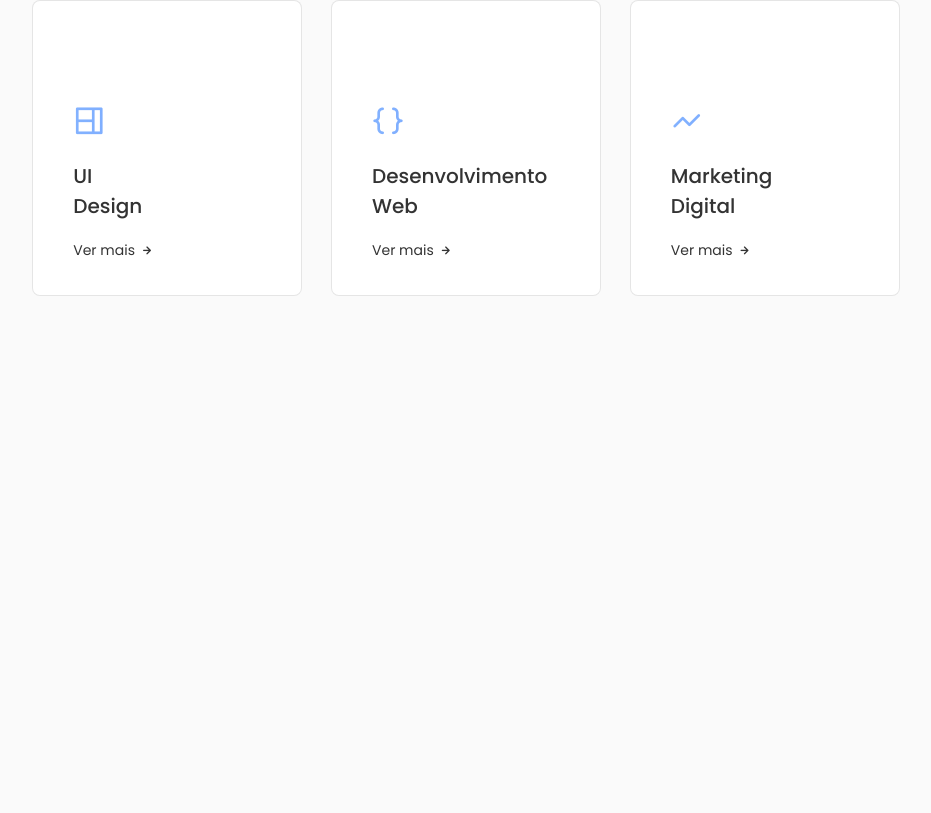
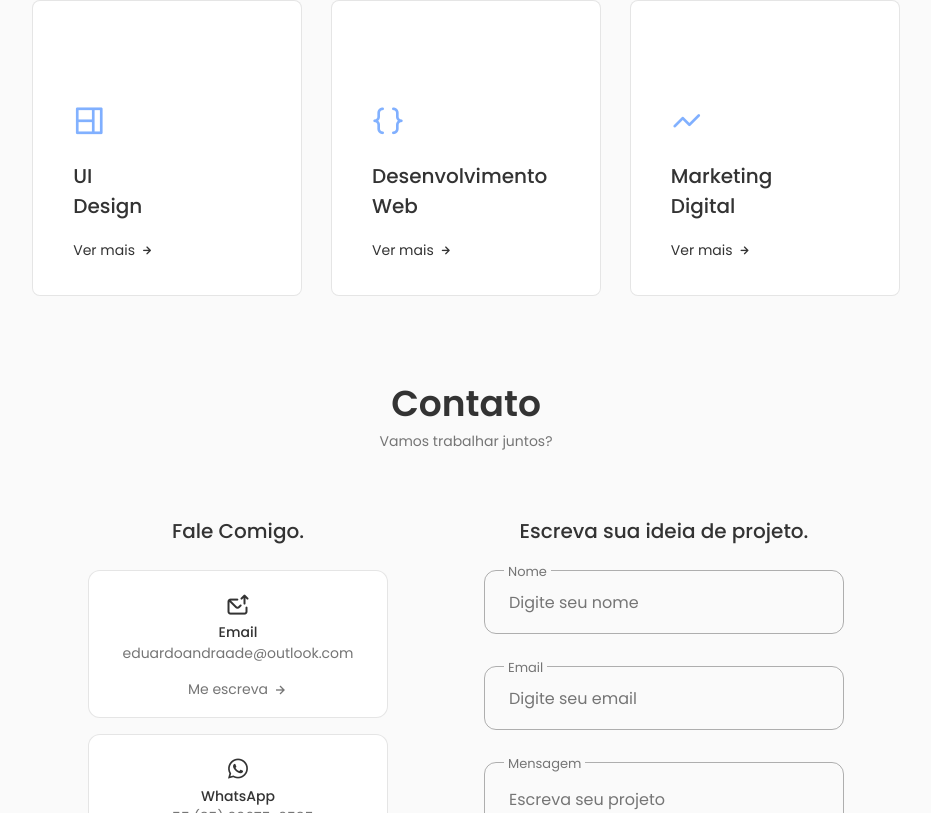
Before and after one commit to eduardoandraade/my-personal-portifolio, a React (Create React App) app: page / in a window 1280 px wide. Shown: the part 1987-2800 px from the top of the page, without its empty margins (174-1105 px from the left). Before the commit the page ends 2315 px from the top, so only its background shows below. Built offline with nearby package versions, Linux system fonts and the light colour scheme.

Commit message:
contact component created and integrated with emailJS API

```diff
--- a/package.json
+++ b/package.json
@@ -3,9 +3,11 @@
   "version": "0.1.0",
   "private": true,
   "dependencies": {
+    "@emailjs/browser": "^3.11.0",
     "@testing-library/jest-dom": "^5.16.5",
     "@testing-library/react": "^13.4.0",
     "@testing-library/user-event": "^13.5.0",
+    "emailjs-com": "^3.2.0",
     "react": "^18.2.0",
     "react-dom": "^18.2.0",
     "react-scripts": "5.0.1",
--- a/src/App.css
+++ b/src/App.css
@@ -1,4 +1,5 @@
 @import url('https://fonts.googleapis.com/css2?family=Poppins:wght@400;500;600&display=swap');
+
 
 /* ------ VARIABLES CSS ------ */
 :root {
@@ -68,6 +69,8 @@
   padding: 0;
   box-sizing: border-box;
 }
+
+
 
 html {
   scroll-behavior: smooth;
--- a/src/App.js
+++ b/src/App.js
@@ -1,5 +1,6 @@
 import './App.css';
 import About from './components/About/About';
+import Contact from './components/Contact/Contact';
 import Header from './components/Header/Header';
 import Home from './components/Home/Home';
 import Services from './components/Services/Services';
@@ -15,6 +16,7 @@
       <About />
       <Skills />
       <Services />
+      <Contact />
     </main>
 
     </>
--- /dev/null
+++ b/src/components/Contact/Contact.jsx
@@ -0,0 +1,134 @@
+import React, { useRef } from 'react';
+import emailjs from '@emailjs/browser';
+import './contact.css'
+
+
+const Contact = () => {
+
+    const form = useRef();
+
+    const sendEmail = (e) => {
+    e.preventDefault();
+
+    emailjs
+        .sendForm(
+            'service_he9bx59',
+            'template_ksoau6o',
+            form.current,
+            'AgxYIT4JNmGPXxPeV'
+        )
+        e.target.reset()
+    };
+
+  return (
+    <section className="contact section" id="contact">
+        <h2 className="section__title">Contato</h2>
+        <span className='section__subtitle'>Vamos trabalhar juntos?</span>
+
+        <div className="contact__container container grid">
+            <div className="contact__content">
+                <h3 className='contact__title'>Fale Comigo.</h3>
+
+                <div className="contact__info">
+                    <div className="contact__card">
+                    <i class="uil uil-envelope-upload contact__card-icon"></i>
+
+                        <h3 className="contact__card-title">Email</h3>
+                        <span className="contact__card-data">eduardoandraade@outlook.com</span>
+
+                        <a href="mailto:eduardoandraade@outlook.com" className='contact__button'>
+                            Me escreva{" "}
+                            <i className='bx bx-right-arrow-alt contact__button-icon'></i>
+                        </a>
+                    </div>
+
+                    <div className="contact__card">
+                    <i class="uil uil-whatsapp contact__card-icon"></i>
+
+                        <h3 className="contact__card-title">WhatsApp</h3>
+                        <span className="contact__card-data">+55 &#40;85&#41; 99675-9585</span>
+
+                        <a href="https://api.whatsapp.com/send/?phone=5585996759585&text&type=phone_number&app_absent=0" className='contact__button'>
+                            Enviar mensagem{" "}
+                            <i className='bx bx-right-arrow-alt contact__button-icon'></i>
+                        </a>
+                    </div>
+
+                    <div className="contact__card">
+                        <i class="uil uil-instagram contact__card-icon"></i>
+
+                        <h3 className="contact__card-title">Instagram</h3>
+                        <span className="contact__card-data">@eduardoandraade</span>
+
+                        <a href="https://instagram.com/eduardoandraade/" className='contact__button'>
+                            Me siga{" "}
+                            <i className='bx bx-right-arrow-alt contact__button-icon'></i>
+                        </a>
+                    </div>
+                </div>
+            </div>
+
+            <div className="contact__content">
+                <h3 className='contact__title'>Escreva sua ideia de projeto.</h3>
+
+                <form ref={form} onSubmit={sendEmail} className="contact__form">
+                    <div className="contact__form-div">
+                        <label className="contact__form-tag">Nome</label>
+                        <input
+                            type="text"
+                            name='name'
+                            className='contact__form-input'
+                            placeholder='Digite seu nome'
+                        />
+                    </div>
+
+                    <div className="contact__form-div">
+                        <label className="contact__form-tag">Email</label>
+                        <input
+                            type="email"
+                            name='email'
+                            className='contact__form-input'
+                            placeholder='Digite seu email'
+                        />
+                    </div>
+
+                    <div className="contact__form-div contact__form-area">
+                        <label className="contact__form-tag">Mensagem</label>
+                        <textarea
+                            name="project"
+                            className='contact__form-input'
+                            cols="30"
+                            rows="10"
+                            placeholder='Escreva seu projeto'
+                        ></textarea>
+                    </div>
+
+                    <button className="button button--flex">
+                        Enviar Mensagem
+                        <svg
+                                className="button__icon"
+                                xmlns="http://www.w3.org/2000/svg"
+                                width="24"
+                                height="24"
+                                viewBox="0 0 24 24"
+                                fill="none"
+                                >
+                                <path
+                                    d="M14.2199 21.9352C13.0399 21.9352 11.3699 21.1052 10.0499 17.1352L9.32988 14.9752L7.16988 14.2552C3.20988 12.9352 2.37988 11.2652 2.37988 10.0852C2.37988 8.91525 3.20988 7.23525 7.16988 5.90525L15.6599 3.07525C17.7799 2.36525 19.5499 2.57525 20.6399 3.65525C21.7299 4.73525 21.9399 6.51525 21.2299 8.63525L18.3999 17.1252C17.0699 21.1052 15.3999 21.9352 14.2199 21.9352ZM7.63988 7.33525C4.85988 8.26525 3.86988 9.36525 3.86988 10.0852C3.86988 10.8052 4.85988 11.9052 7.63988 12.8252L10.1599 13.6652C10.3799 13.7352 10.5599 13.9152 10.6299 14.1352L11.4699 16.6552C12.3899 19.4352 13.4999 20.4252 14.2199 20.4252C14.9399 20.4252 16.0399 19.4352 16.9699 16.6552L19.7999 8.16525C20.3099 6.62525 20.2199 5.36525 19.5699 4.71525C18.9199 4.06525 17.6599 3.98525 16.1299 4.49525L7.63988 7.33525Z"
+                                    fill="var(--container-color)"
+                                ></path>
+                                <path
+                                    d="M10.11 14.7052C9.92005 14.7052 9.73005 14.6352 9.58005 14.4852C9.29005 14.1952 9.29005 13.7152 9.58005 13.4252L13.16 9.83518C13.45 9.54518 13.93 9.54518 14.22 9.83518C14.51 10.1252 14.51 10.6052 14.22 10.8952L10.64 14.4852C10.5 14.6352 10.3 14.7052 10.11 14.7052Z"
+                                    fill="var(--container-color)"
+                                ></path>
+                        </svg>
+                    </button>
+                </form>
+            </div>
+
+        </div>
+    </section>
+  )
+}
+
+export default Contact
--- /dev/null
+++ b/src/components/Contact/contact.css
@@ -0,0 +1,152 @@
+.contact__container {
+    grid-template-columns: repeat(2, max-content);
+    justify-content: center;
+    column-gap: 6rem;
+    padding-bottom: 3rem;
+}
+
+.contact__title {
+    text-align: center;
+    font-size: var(--h3-font-size);
+    font-weight: var(--font-medium);
+    margin-bottom: var(--mb-1-5);
+}
+
+.contact__info {
+    display: grid;
+    row-gap: 1rem;
+    grid-template-columns: 300px;
+}
+
+.contact__card {
+    background-color: var(--container-color);
+    border: 1px solid rgba(0, 0, 0, 0.1);
+    padding: 1rem;
+    border-radius: 0.75rem;
+    text-align: center;
+}
+
+.contact__card-icon {
+    font-size: 1.5rem;
+    color: var(--title-color);
+    margin-bottom: var(--mb-0-25);
+}
+
+.contact__card-title,
+.contact__card-data {
+    font-size: var(--small-font-size);
+}
+
+.contact__card-title {
+    font-weight: var(--font-medium);
+}
+
+.contact__card-data {
+    display: block;
+    margin-bottom: var(--mb-0-75);
+}
+
+.contact__button {
+    color: var(--text-color);
+    font-size: var(--small-font-size);
+    display: inline-flex;
+    align-items: center;
+    justify-content: center;
+    column-gap: 0.25rem;
+}
+
+.contact__button-icon {
+    font-size: 1rem;
+    transition: .3s;
+}
+
+.contact__button:hover .contact__button-icon {
+    transform: translate(0.25rem);
+    color: #83B2FF;
+}
+
+
+.contact__form {
+    width: 360px;
+}
+
+.contact__form-div {
+    position: relative;
+    margin-bottom: var(--mb-2);
+    height: 4rem;
+}
+
+.contact__form-input {
+    position: absolute;
+    top: 0;
+    left: 0;
+    width: 100%;
+    height: 100%;
+    border: 1px solid rgba(0, 0, 0, 0.3);
+    background: none;
+    color: var(--text-color);
+    outline: none;
+    border-radius: 0.75rem;
+    padding: 1.5rem;
+    z-index: 1;
+}
+
+.contact__form-tag {
+    position: absolute;
+    top: -0.75rem;
+    left: 1.25rem;
+    font-size: var(--smaller-font-size);
+    padding: 0.25rem;
+    background-color: var(--body-color);
+    z-index: 10;
+}
+
+.contact__form-area {
+    height: 11rem;
+}
+
+.contact__form-area textarea {
+    resize: none;
+}
+
+/* ====== BREAKPOINT ====== */
+/* For large devices */
+@media screen and (max-width: 992px) {
+    .contact__container {
+        column-gap: 3rem;
+    }
+  }
+
+  /* For medium devices */
+  @media screen and (max-width: 768px) {
+    .contact__container {
+        grid-template-columns: 1fr;
+        row-gap: 3rem;
+    }
+
+    .contact__info {
+        justify-content: center;
+    }
+
+    .contact__form {
+        margin: 0 auto;
+    }
+
+  }
+
+  @media screen and (max-width: 576px) {
+    .contact__info {
+        grid-template-columns: 1fr;
+    }
+
+    .contact__form {
+        width: 100%;
+    }
+  }
+
+  /* For small devices */
+  @media screen and (max-width: 350px) {
+
+
+
+  }
--- a/src/components/Header/header.css
+++ b/src/components/Header/header.css
@@ -108,7 +108,19 @@
   .nav__toggle {
     font-size: 1.5rem;
     cursor: pointer;
+    animation-name: iconColorAnimation;
+    animation-duration: 3s;
+    animation-timing-function: linear;
+    animation-iteration-count: infinite;
   }
+
+  @keyframes iconColorAnimation {
+    0% { color: #83B2FF; }
+    50% { color: #9db3d5; }
+    100% { color: #83B2FF; }
+  }
+
+
 
   .nav__icon,
   .nav__close,
--- a/src/components/Home/Data.jsx
+++ b/src/components/Home/Data.jsx
@@ -13,7 +13,6 @@
 
         <a href="#contact" className="button button--flex">
             Entrar em contato
-
             <svg
                   className="button__icon"
                   xmlns="http://www.w3.org/2000/svg"
--- a/src/components/Services/services.css
+++ b/src/components/Services/services.css
@@ -106,8 +106,8 @@
 }
 
 .services__modal-description {
-    font-size: var(--small-font-size);
-    padding: 0 2rem;
+    font-size: 0.800rem;
+    padding: 0 1rem;
     margin-bottom: var(--mb-2);
 }
 
@@ -162,6 +162,15 @@
   }
 
   @media screen and (max-width: 576px) {
+    .services__container {
+        grid-template-columns: max-content;
+    }
+
+    .services__content {
+        padding-right: 5rem;
+    }
+
+
     .services__modal-content {
         padding: 4.5rem 1.5rem 2.5rem;
     }
@@ -170,16 +179,3 @@
         padding: 0;
     }
   }
-
-  /* For small devices */
-  @media screen and (max-width: 350px) {
-    .services__container {
-        grid-template-columns: max-content;
-    }
-
-    .services__content {
-        padding-right: 6rem;
-    }
-
-
-  }
```
Also changed, not shown: src/components/Services/Services.jsx (+5 -5 lines), 1 other file (tests, documents, lock files or other folders).
